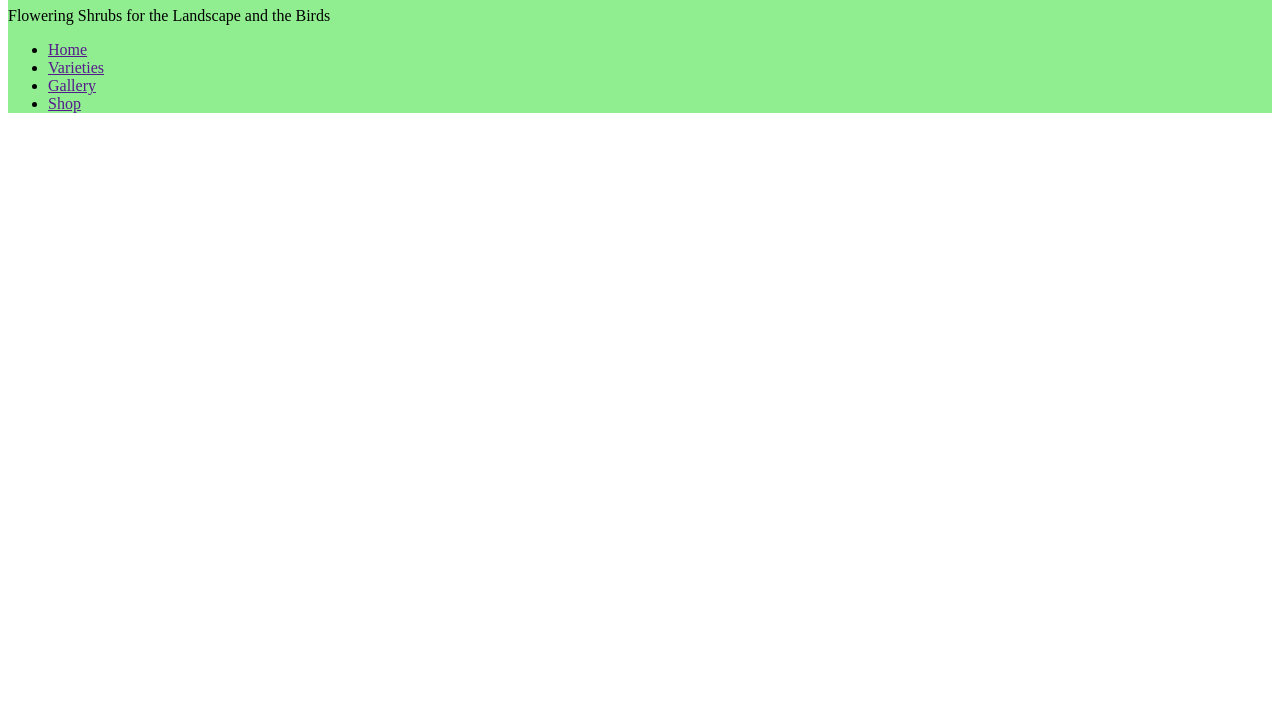
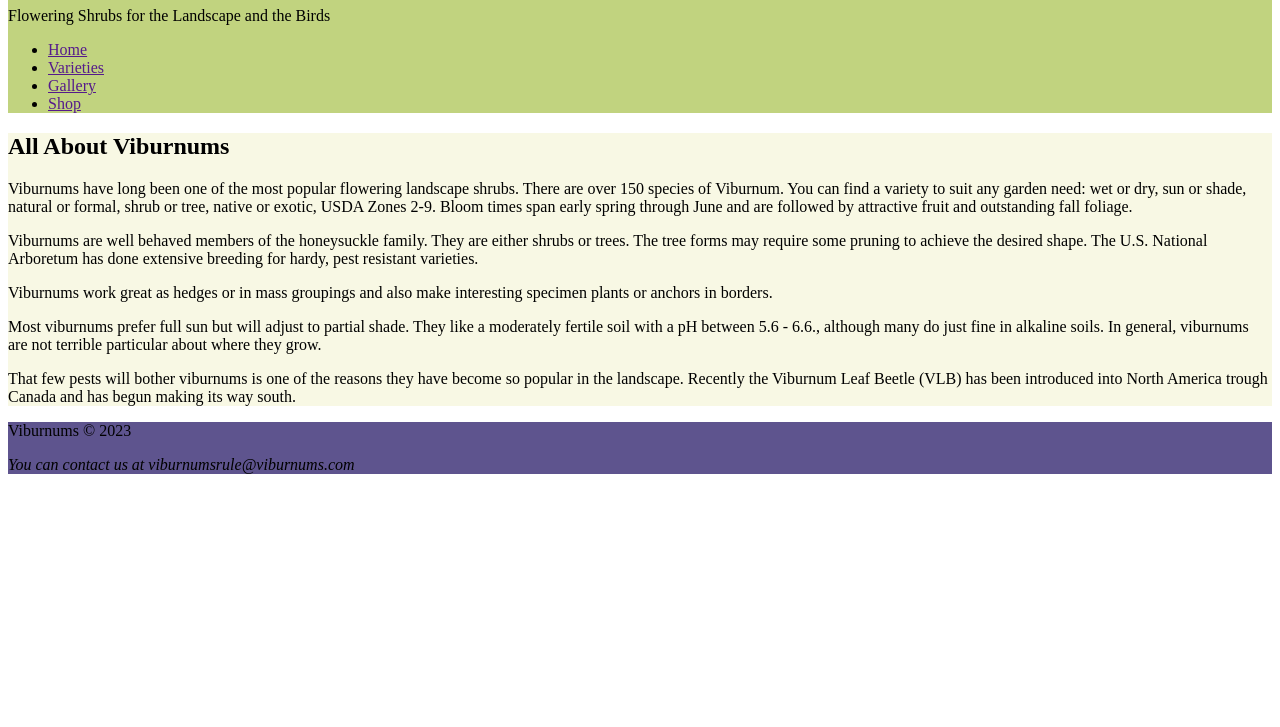
Before and after one commit to Hannah-design14/exercise-5-header-main-footer, a plain HTML site: page index.html in a window 1280 px wide. Shown: the part 73-800 px from the top of the page. Drawn offline with Linux system fonts and the light colour scheme.

Commit message:
added text, changed colors

```diff
--- a/index.html
+++ b/index.html
@@ -17,5 +17,37 @@
                 <li><a href="">Shop</a></li>
             </ul>
         </header>
+
+        <main class="main">
+            <h2>All About Viburnums</h2>
+            <p>Viburnums have long been one of the most popular flowering landscape shrubs. There are over 150 species of Viburnum.
+                You can find a variety to suit any garden need: wet or dry, sun or shade, natural or formal, shrub or tree, native or exotic, USDA Zones 2-9. Bloom times
+                span early spring through June and are followed by attractive fruit and outstanding fall foliage.</p>
+            <p>
+                Viburnums are well behaved members of the honeysuckle family.
+                They are either shrubs or trees.
+                The tree forms may require some pruning to achieve the desired shape.
+                The U.S. National Arboretum has done extensive breeding for hardy, pest resistant varieties.</p>
+            <p>
+                Viburnums work great as hedges or in mass groupings and also make interesting specimen plants or anchors in borders.
+            </p>
+            <p>
+                Most viburnums prefer full sun but will adjust to partial shade.
+                They like a moderately fertile soil with a pH between 5.6 - 6.6., although many do just fine in alkaline soils.
+                In general, viburnums are not terrible particular about where they grow.
+            </p>
+            <p>
+                That few pests will bother viburnums is one of the reasons they have become so popular in the landscape.
+                Recently the Viburnum Leaf Beetle (VLB) has been introduced into North America trough Canada and has begun making its way south.
+            </p>
+        </main>
+
+        <footer class="footer">
+            <p>Viburnums &copy 2023</p>
+            <address>
+                <p>You can contact us at viburnumsrule@viburnums.com</p>
+            </address>
+        </footer>
+
     </body>
 </html>
--- a/style.css
+++ b/style.css
@@ -1,7 +1,12 @@
 .site-header {
-    background-color: lightgreen;
+    background-color: #C1D37F
 }
 
-.text-size {
-    font-size: 16;
+.main {
+    background-color: #DD73;
+
 }
+
+.footer {
+    background-color: #5E548E;
+}
```
